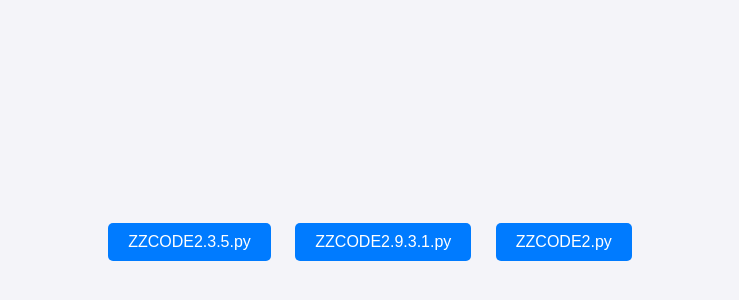
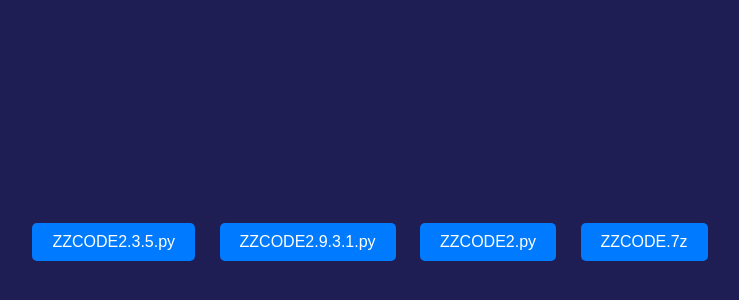
Before and after one commit to 604home/604home.github.io, a plain HTML site: page zzhome.html in a window 1280 px wide. Shown: the part 166-466 px from the top of the page, without its empty margins (270-1009 px from the left). Drawn offline with Linux system fonts and the light colour scheme.

Commit message:
Add files via upload

```diff
--- a/zzhome.html
+++ b/zzhome.html
@@ -11,7 +11,7 @@
             justify-content: center;
             align-items: center;
             height: 100vh;
-            background-color: #f4f4f9;
+            background-color: #1e1e55;
         }
         .button-container {
             text-align: center;
@@ -37,6 +37,7 @@
         <a href="ZZCODE2.3.5.py" download="ZZCODE2.3.5.py">ZZCODE2.3.5.py</a>
         <a href="ZZCODE2.9.3.1.py" download="ZZCODE2.9.3.1.py">ZZCODE2.9.3.1.py</a>
         <a href="ZZCODE2.py" download="ZZCODE2.py">ZZCODE2.py</a>
+        <a href="ZZCODE.7z" download="ZZCODE.7z">ZZCODE.7z</a>
     </div>
 </body>
 </html>
```
Also changed, not shown: biggame.html (+1 -1 lines), 1 other file.
